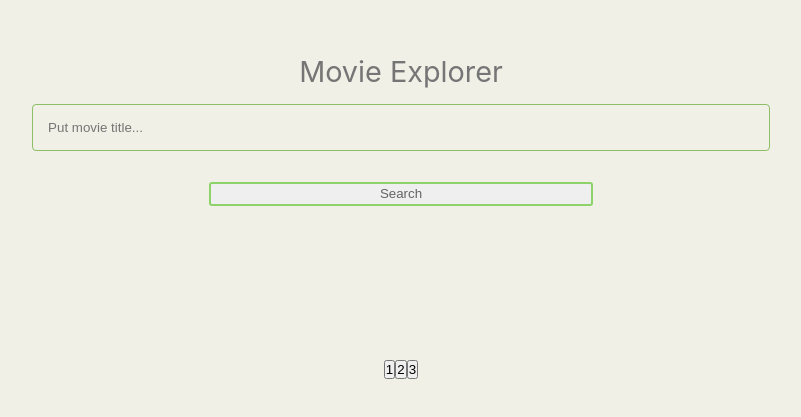
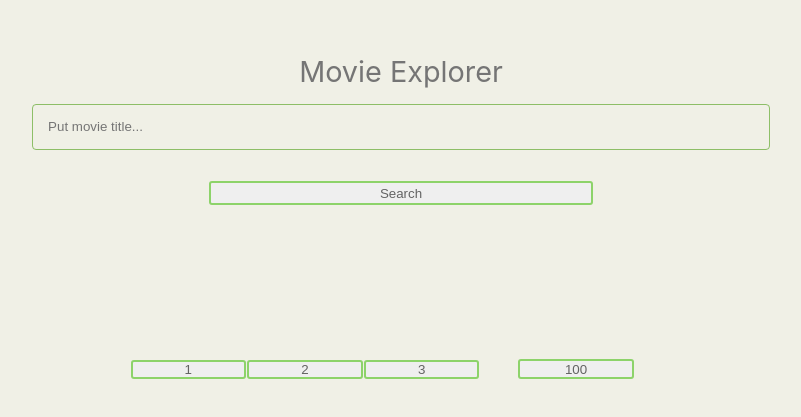
Before and after one commit to takatejr/Movie-Explorer, a React (Create React App) app: page / in a window 1280 px wide. Shown: the part 151-568 px from the top of the page, without its empty margins (239-1040 px from the left). Built offline with nearby package versions, Linux system fonts and the light colour scheme.

Commit message:
improve usePaginationHook

```diff
--- a/src/components/modules/MovieExplorer/MovieExplorerList.tsx
+++ b/src/components/modules/MovieExplorer/MovieExplorerList.tsx
@@ -2,7 +2,7 @@ import React, { memo, MouseEventHandler } from "react";
 import styled from "styled-components";
 import { Movie } from "../../../pages/MovieExplorer";
 import { MovieExplorerItem } from "./MovieExplorerItem";
-import usePagination from "../../../hooks/usePagination";
+import { MovieExplorerPagination } from "./MovieExplorerPagination";
 
 type MovieExplorerListProps = {
   readonly movies: Movie[];
@@ -19,17 +19,8 @@ const StyledMovies = styled.div`
   justify-content: center;
 `;
 
-const StyledPagination = styled.div`
-  display: flex;
-  flex-direction: row;
-  flex-wrap: wrap;
-  justify-content: center;
-`;
-
 export const MovieExplorerList = memo<MovieExplorerListProps>(
   ({ movies, paginate, isLoading, toggle }) => {
-    const { currentPage, prevPage, nextPage } = usePagination(2, 15);
-
     return (
       <div>
         {isLoading && movies.length === 0 ? (
@@ -46,32 +37,7 @@ export const MovieExplorerList = memo<MovieExplorerListProps>(
             ))}
           </StyledMovies>
         )}
-        <StyledPagination>
-          <button
-            onClick={(e) => {
-              paginate(e);
-              toggle();
-            }}
-          >
-            {prevPage}
-          </button>
-          <button
-            onClick={(e) => {
-              paginate(e);
-              toggle();
-            }}
-          >
-            {currentPage}
-          </button>
-          <button
-            onClick={(e) => {
-              paginate(e);
-              toggle();
-            }}
-          >
-            {nextPage}
-          </button>
-        </StyledPagination>
+          <MovieExplorerPagination paginate={paginate} toggle={toggle}/>
       </div>
     );
   },
--- a/src/components/modules/MovieExplorer/MovieExplorerPagination.tsx
+++ b/src/components/modules/MovieExplorer/MovieExplorerPagination.tsx
@@ -1,14 +1,22 @@
-import { memo, MouseEventHandler } from "react";
+import { memo, MouseEventHandler, useState } from "react";
 import styled from "styled-components";
+import usePagination from "../../../hooks/usePagination";
 
 type MovieExplorerPaginationProps = {
   readonly paginate: MouseEventHandler<HTMLButtonElement>;
-  readonly page: number;
+  readonly toggle: () => void;
 };
+
+const StyledPagination = styled.div`
+  display: flex;
+  flex-direction: row;
+  flex-wrap: wrap;
+  justify-content: center;
+`;
 
 const StyledButton = styled.button`
   margin: 0;
-  width: 5%;
+  width: 15%;
   color: rgba(40, 40, 40, 0.7);
   margin: 0.1%;
   border: 2px solid rgba(100, 200, 50, 0.7);
@@ -19,12 +27,86 @@ const StyledButton = styled.button`
   }
 `;
 
+const ButtonBorderValue = styled.button`
+  margin: 0 5%;
+  width: 15%;
+  color: rgba(40, 40, 40, 0.7);
+  border: 2px solid rgba(100, 200, 50, 0.7);
+  border-radius: 3px;
+
+  &:active {
+    background-color: rgba(100, 200, 50, 0.5);
+  }
+`;
+
 export const MovieExplorerPagination = memo<MovieExplorerPaginationProps>(
-  ({ paginate, page }) => {
+  ({ paginate, toggle }) => {
+    const {
+      currentPage,
+      prevPage,
+      nextPage,
+      firstPage,
+      lastPage,
+      setCurrentPage,
+    } = usePagination(2, 100);
+
     return (
-      <StyledButton onClick={paginate} value={page}>
-        {page}
-      </StyledButton>
+      <StyledPagination>
+        {firstPage === prevPage ? null : (
+          <ButtonBorderValue
+            value={firstPage}
+            onClick={(e) => {
+              setCurrentPage(Number(e.currentTarget.value));
+              paginate(e);
+              toggle();
+            }}
+          >
+            {firstPage}
+          </ButtonBorderValue>
+        )}
+        <StyledButton
+          value={prevPage}
+          onClick={(e) => {
+            setCurrentPage(Number(e.currentTarget.value));
+            paginate(e);
+            toggle();
+          }}
+        >
+          {prevPage}
+        </StyledButton>
+        <StyledButton
+          value={currentPage}
+          onClick={(e) => {
+            setCurrentPage(Number(e.currentTarget.value));
+            paginate(e);
+            toggle();
+          }}
+        >
+          {currentPage}
+        </StyledButton>
+        {nextPage === lastPage ? null : (
+          <StyledButton
+            value={nextPage}
+            onClick={(e) => {
+              setCurrentPage(Number(e.currentTarget.value));
+              paginate(e);
+              toggle();
+            }}
+          >
+            {nextPage}
+          </StyledButton>
+        )}
+        <ButtonBorderValue
+          value={lastPage}
+          onClick={(e) => {
+            setCurrentPage(Number(e.currentTarget.value));
+            paginate(e);
+            toggle();
+          }}
+        >
+          {lastPage}
+        </ButtonBorderValue>
+      </StyledPagination>
     );
   },
 );
--- a/src/hooks/usePagination.tsx
+++ b/src/hooks/usePagination.tsx
@@ -1,15 +1,8 @@
-import { MouseEventHandler, useState } from "react";
-
-type UsePaginationProps = {
-  readonly currentPageNumber: number;
-  readonly paginationPagesNumber: number;
-  readonly paginate: MouseEventHandler<HTMLButtonElement>;
-};
+import { useState } from "react";
 
 export const usePagination = (
   currentPageNumber: number,
   paginationPagesNumber: number,
-  // paginate: MouseEventHandler<HTMLButtonElement>,
 ) => {
   const [currentPage, setCurrentPage] = useState(() => currentPageNumber);
   const [paginationPages] = useState(() => {
@@ -22,13 +15,19 @@ export const usePagination = (
     return pageNumbers;
   });
 
-  const prevPage = currentPage - 1;
-  const nextPage = currentPage + 1;
-  const lastPage = paginationPages.length + 1;
-  const firstPage = currentPage === 1 ? null : 1;
+  const firstPage = 1;
+  const lastPage = paginationPages.length;
+  const prevPage = currentPage === 1 ? 1 : currentPage - 1;
+  const nextPage = currentPage === lastPage ? lastPage : currentPage + 1;
 
-  console.log({ currentPage, prevPage, nextPage })
-  return { currentPage, prevPage, nextPage, firstPage, lastPage };
+  return {
+    currentPage,
+    prevPage,
+    nextPage,
+    firstPage,
+    lastPage,
+    setCurrentPage,
+  };
 };
 
 export default usePagination;
```
